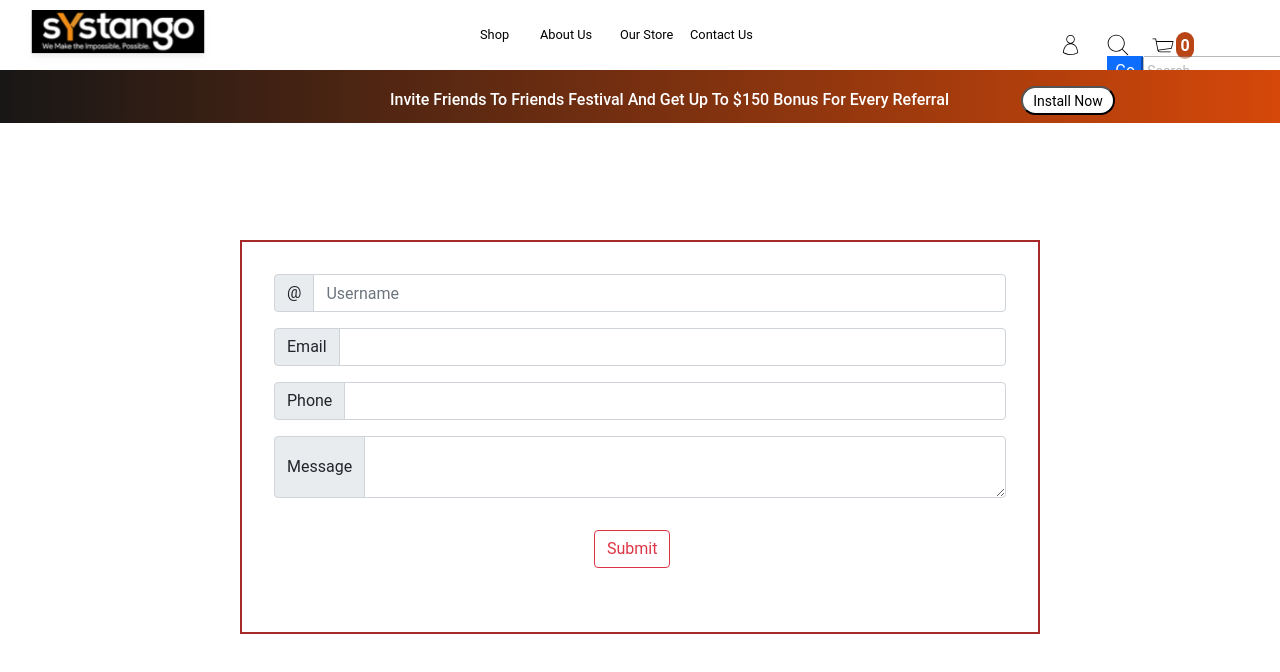
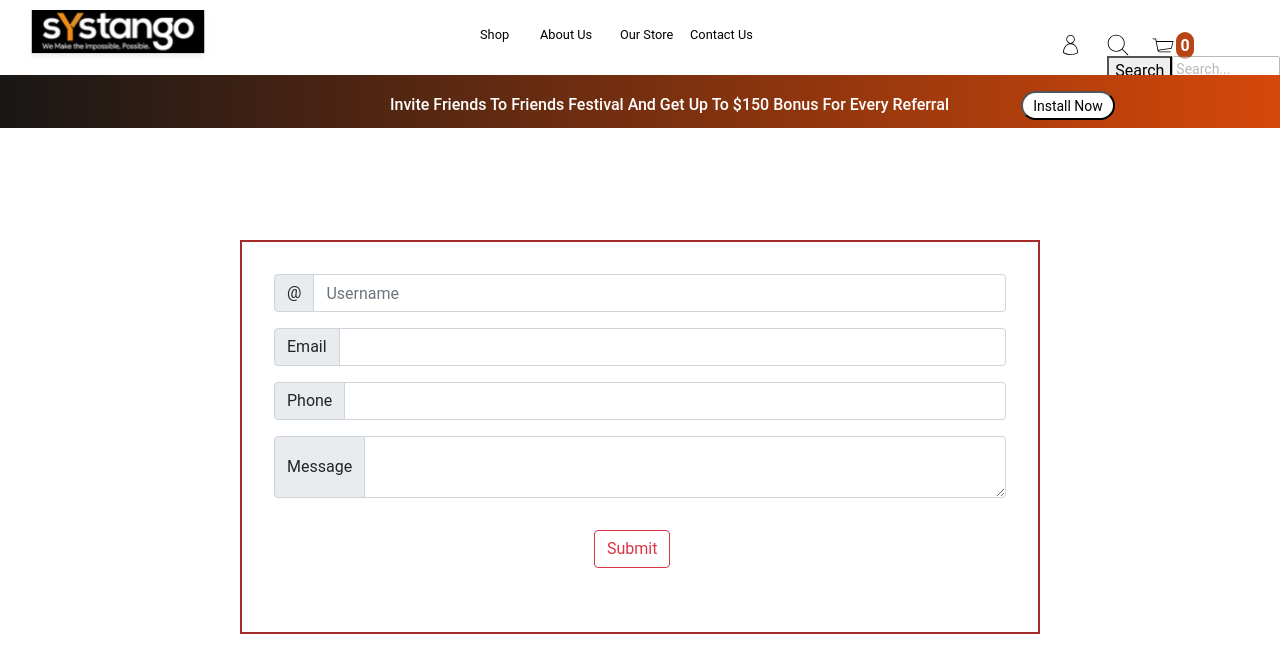
Before and after one commit to akshata-systango/shopping_app, a React (Create React App) app: page /contact in a window 1280 px wide. Both pictures are taken after a click on the picture 1118 px from the left and 44 px from the top of the page. Shown: the top 672 px of the page. Built offline with nearby package versions, Linux system fonts and the light colour scheme.

Commit message:
search button

```diff
--- a/src/layout/Headers/Index.jsx
+++ b/src/layout/Headers/Index.jsx
@@ -7,14 +7,12 @@ import searchImage from "../../assets/images/Vector2.svg";
 import cartImage from "../../assets/images/Vector1.svg";
 import profileImage from "../../assets/images/Vector.svg";
 import CartContext from "../../store/CartContext";
+import Search from "./Search";
 
 const Header = (props) => {
   const [showInput, setShowInput] = useState(false);
   const searchHandler = () => {
     setShowInput(true);
-  };
-  const colseHandler = () => {
-    setShowInput(false);
   };
   const InstallButtonHandler = () => {
     <Link to="/newPage" />;
@@ -70,14 +68,7 @@ const Header = (props) => {
             <img src={searchImage} onClick={searchHandler} alt="can't load" />
             {showInput && (
               <div className="searchInput">
-                <button
-                  type="button"
-                  className="btn-primary"
-                  onClick={colseHandler}
-                >
-                  Go
-                </button>
-                <input type="search" placeholder="search" className="close" />
+               <Search/>
               </div>
             )}
           </div>
@@ -101,7 +92,7 @@ const Header = (props) => {
 };
 
 Header.propTypes = {
-  onCartIconClick : pt.bool.isRequired
+  onCartIconClick : pt.func.isRequired
 }
 
 export default Header;
--- /dev/null
+++ b/src/layout/Headers/Search.jsx
@@ -0,0 +1,19 @@
+import React from 'react';
+import './style/Header.css';
+
+const Search = ({handleSearch}) => {
+    const onChange = (e) => {
+        handleSearch(e.target.value)
+        // console.log('lets see',e.target.value)
+
+    }
+    return (
+        <div className="searching">
+             <button type="submit" className="searchbtn">Search</button>
+             <input type="search" name="search" className="close" placeholder="Search..." onChange={onChange}/>
+
+        </div>
+    );
+};
+
+export default Search;
--- a/src/layout/Headers/style/Header.css
+++ b/src/layout/Headers/style/Header.css
@@ -152,13 +152,14 @@ span{
   display: flex;
 }
 .close{
-  width: 150px;
+  width: 108px;
   font-family: Roboto;
   font-style: normal;
   font-weight: normal;
   font-size: 14px;
   line-height: 16px;
   text-transform: capitalize;
+  margin-right: 50px;
 }
 
 /* cart item counter */
@@ -181,7 +182,7 @@ span{
   width: 1440px;
   height: 53px;
   left: 0px;
-  top: 70px;
+  top: 75px;
   display: flex;
 
   background: linear-gradient(90.06deg, #181716 0%, #ED4E08 99.97%);
@@ -285,3 +286,10 @@ color: #FFFFFF;
 .para{
   font-weight: bolder;
 }
+.searching{
+  display: flex;
+  margin-right: 20px;
+}
+.searchbtn{
+  height: 25px;
+}
```
Also changed, not shown: src/layout/Headers/SearchComponent.jsx (added, +57 -0 lines), 1 other file (tests, documents, lock files or other folders).
